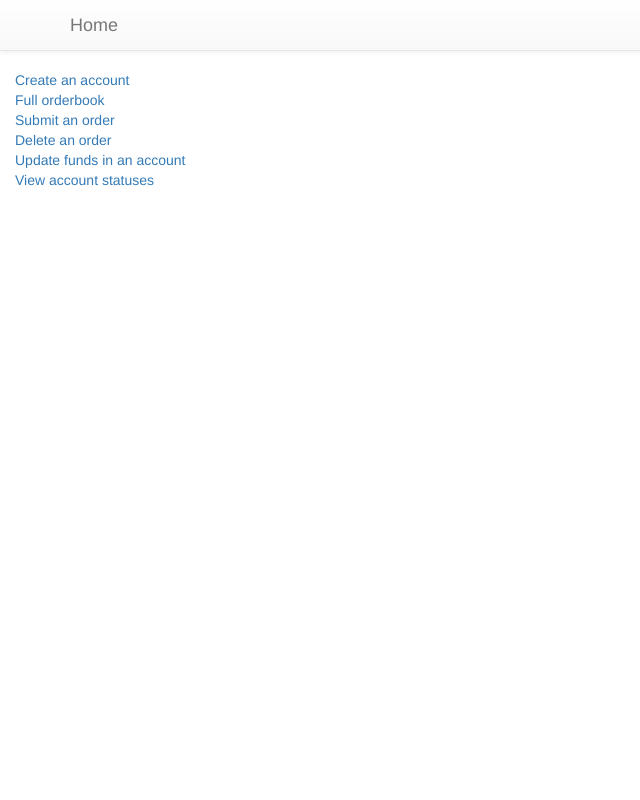
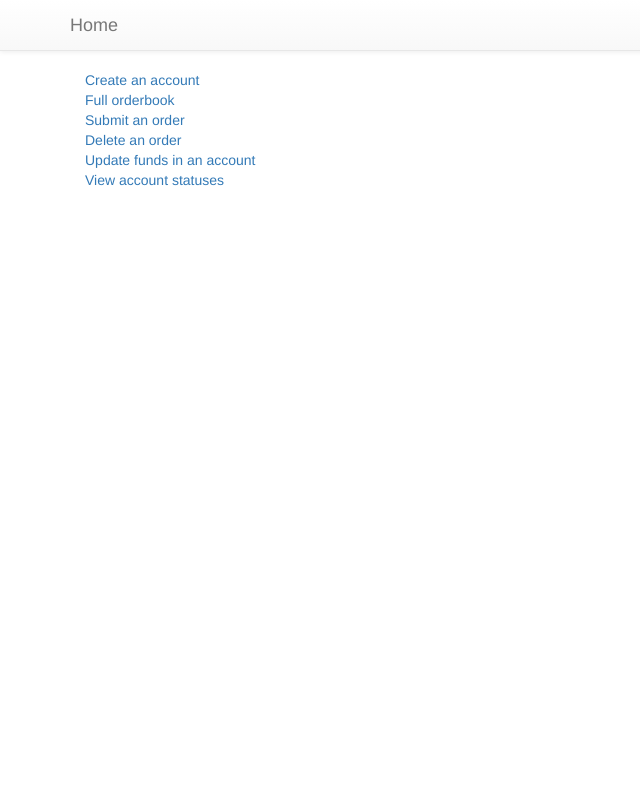
Before and after one commit to adn5327/taj-exchange, a Django app: page / in a window 1280 px wide. Shown: the whole page, without its empty margins (0-640 px from the left). Run offline with Django 3.2, Linux system fonts and the light colour scheme; some libraries are stand-ins or nearby versions.

Commit message:
updating basic css

```diff
--- a/tajsite/exchange/static/exchange/css/custom.css
+++ b/tajsite/exchange/static/exchange/css/custom.css
@@ -1 +1,4 @@
-body { padding-top: 70px; }
+body {
+    padding-top: 70px;
+    padding-left: 70px;
+}
```
